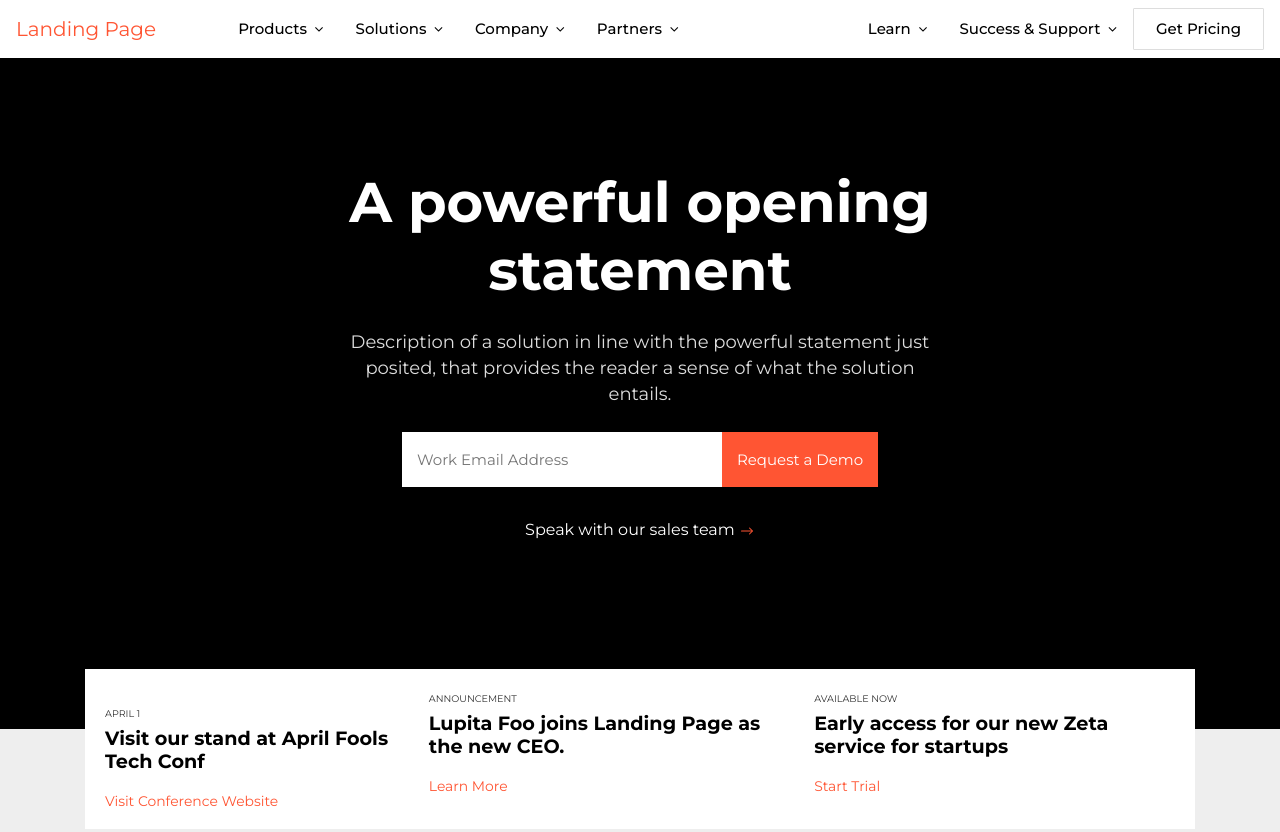
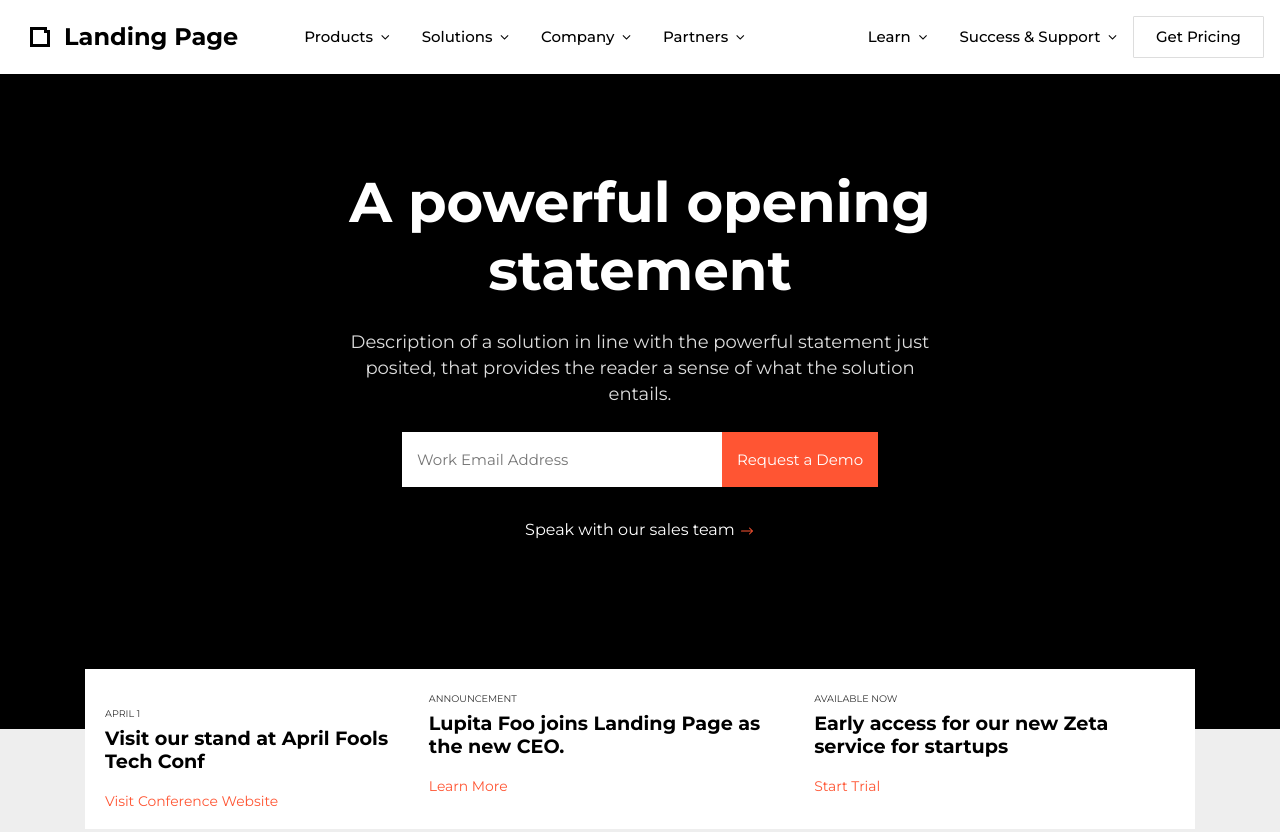
Before and after one commit to vidbina/landing-page-templates, a website: page landingcorp/index.html in a window 1280 px wide. Shown: the top 832 px of the page. Drawn offline with nearby package versions, Linux system fonts and the light colour scheme; files that its build step writes are made by us from their sources.

Commit message:
Style navbar-brand to display icon

```diff
--- a/landingcorp/css/_template.scss
+++ b/landingcorp/css/_template.scss
@@ -36,6 +36,12 @@ $mediumSize: 1.6rem;
 $defaultSize: 1rem;
 $smallSize: 0.87rem;
 $extraSmallSize: 0.6rem;
+
+// Navbar Logo
+$navbarLogo: url("/images/icon-192-black.png");
+$navbarLogoFontSize: 24px; // NOTE: icon edge length should be a multiple
+$navbarLogoFontWeight: 700;
+$navbarLogoSize: 2em; // NOTE: should be > $navbarLogoFontSize
 
 // Transition Effect
 .transtion {
@@ -100,7 +106,24 @@ body {
     z-index: 999;
     box-shadow: 0px 8px 40px 0px #000;
     .navbar-brand {
+      display: flex;
+      align-items: center;
+      color: $foregroundPrimaryColor;
       padding-right: 50px;
+      font-weight: $navbarLogoFontWeight;
+      font-size: $navbarLogoFontSize;
+      margin-right: 0;
+      &::before {
+        content: "";
+        background-image: $navbarLogo;
+        background-repeat: no-repeat;
+        background-attachment: inherit;
+        background-position: 50%;
+        background-size: $navbarLogoFontSize;
+        display: inline-block;
+        height: $navbarLogoSize;
+        width: $navbarLogoSize;
+      }
     }
 
     .navbar-nav {
```
